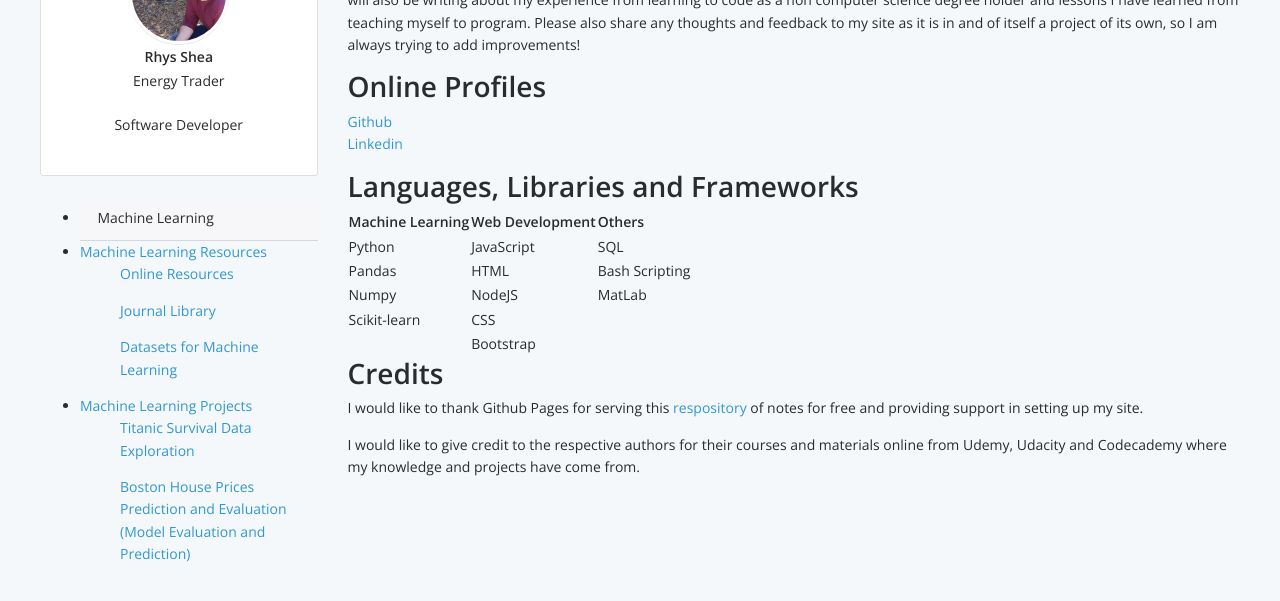
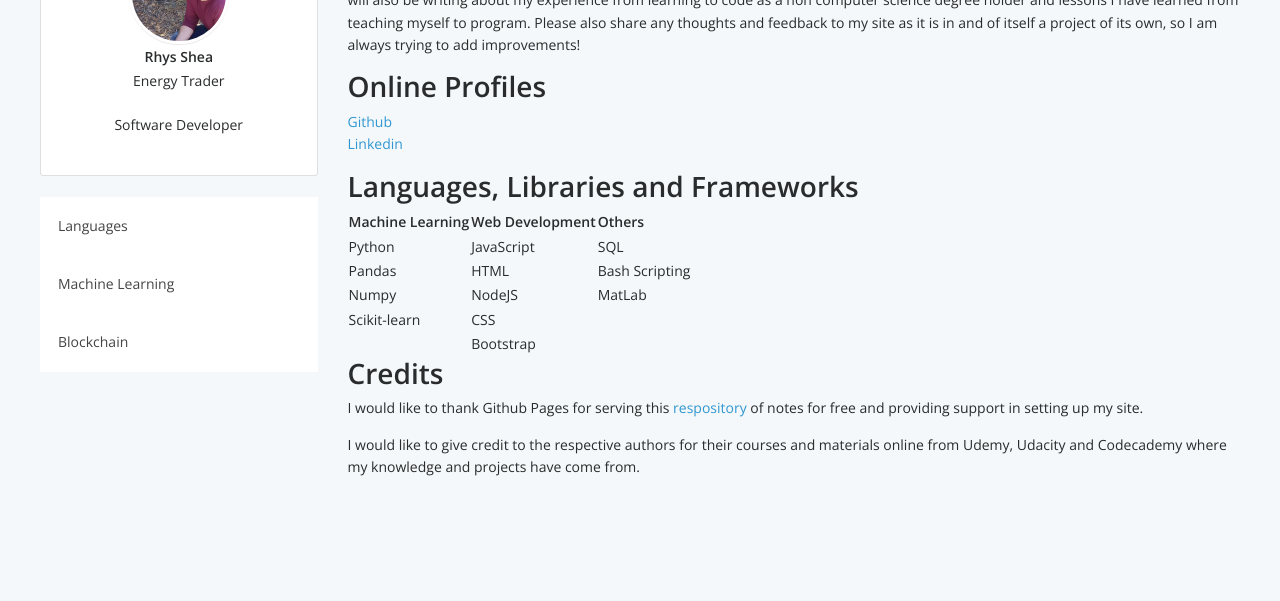
Before and after one commit to Rhysoshea/rhysshea.github.io, a Jekyll site: the page built from index.md, in a window 1280 px wide, cut to the strip 225-826 px from the top of the page. Built offline with Jekyll 4.4.1, drawn with Linux system fonts in a browser that asks for light colours.

Commit message:
edited sidebar dropdown structure

```diff
--- a/_includes/sidebar.html
+++ b/_includes/sidebar.html
@@ -25,31 +25,20 @@
 <!--- Dropdown -->
 <!-- <div class="card visible-md-block visible-lg-block border-primary mb-3"> -->
 <div>
-<ul>
-<!-- <ul id="mysidebar" class="nav">  -->
+  <button class="accordion">Languages</button>
+  <div class="panel">
+    <p>Lorem ipsum...</p>
+  </div>
 
-    <li class="card-header">Machine Learning </li>
+  <button class="accordion">Machine Learning</button>
+  <div class="panel">
+    <a href="https://programming.rhysshea.com/machine_learning_boston_house_prices/"><p>Boston House Prices Project</p></a>
+    <a href="https://programming.rhysshea.com/machine_learning_finding_donors/"><p>Finding Donors Project</p></a>
+  </div>
 
-    <li>
-        <a href="card-body text-primary">Machine Learning Resources</a>
-        <ul>
-            <p><a href="/machine-learning-resources/">Online Resources</a></p>
-            <p><a href="/machine-learning/journals-library/">Journal Library</a></p>
-            <p><a href="/machine-learning/datasets">Datasets for Machine Learning</a></p>
-        </ul>
-
-    <li>
-        <a href="card-body text-primary">Machine Learning Projects</a>
-        <ul>
-            <p><a href="/machine-learning-project-titanic-survival/">Titanic Survival Data Exploration</a></p>
-            <p><a href="/machine-learning-project-boston-home-prices/">Boston House Prices Prediction and Evaluation (Model Evaluation and Prediction)</a></p>
-        </ul>
-        <!-- if you aren't using the accordion, uncomment this block:
-        <p class="external">
-            <a href="#" id="collapseAll">Collapse All</a> | <a href="#" id="expandAll">Expand All</a>
-        </p>
-        -->
-    </li>
-</ul>
+  <button class="accordion">Blockchain</button>
+  <div class="panel">
+    <p>Lorem ipsum...</p>
+  </div>
 </div>
 </div>
--- a/_includes/topnav.html
+++ b/_includes/topnav.html
@@ -22,7 +22,7 @@
       <div class="collapse navbar-collapse" id="navbarResponsive">
         <ul class="navbar-nav mr-auto">
           <li class="nav-item active">
-            <a class="nav-link" href="index.html">Home <span class="sr-only">(current)</span></a>
+            <a class="nav-link" href="https://programming.rhysshea.com">Home <span class="sr-only">(current)</span></a>
           </li>
           <li class="nav-item">
             <a class="nav-link" href="profile/index.html">Languages</a>
--- a/_layouts/default.html
+++ b/_layouts/default.html
@@ -13,6 +13,8 @@
       <link href='http://fonts.googleapis.com/css?family=Open+Sans:400,300,600' rel='stylesheet' type='text/css'>
       <link href="/css/toolkit.css" rel="stylesheet">
       <link href="/css/application.css" rel="stylesheet">
+      <link href="/css/custom.css" rel="stylesheet">
+
 
       <style>
         /* note: this is a hack for ios iframe for bootstrap themes shopify page */
--- /dev/null
+++ b/css/custom.css
@@ -0,0 +1,25 @@
+/* Style the buttons that are used to open and close the accordion panel */
+.accordion {
+    background-color: #fff;
+    color: #444;
+    cursor: pointer;
+    padding: 18px;
+    width: 100%;
+    text-align: left;
+    border: 2px;
+    outline: none;
+    transition: 0.4s;
+}
+
+/* Add a background color to the button if it is clicked on (add the .active class with JS), and when you move the mouse over it (hover) */
+.active, .accordion:hover {
+    background-color: #ccc;
+}
+
+/* Style the accordion panel. Note: hidden by default */
+.panel {
+    padding: 0 18px;
+    background-color: white;
+    display: none;
+    overflow: hidden;
+}
```
